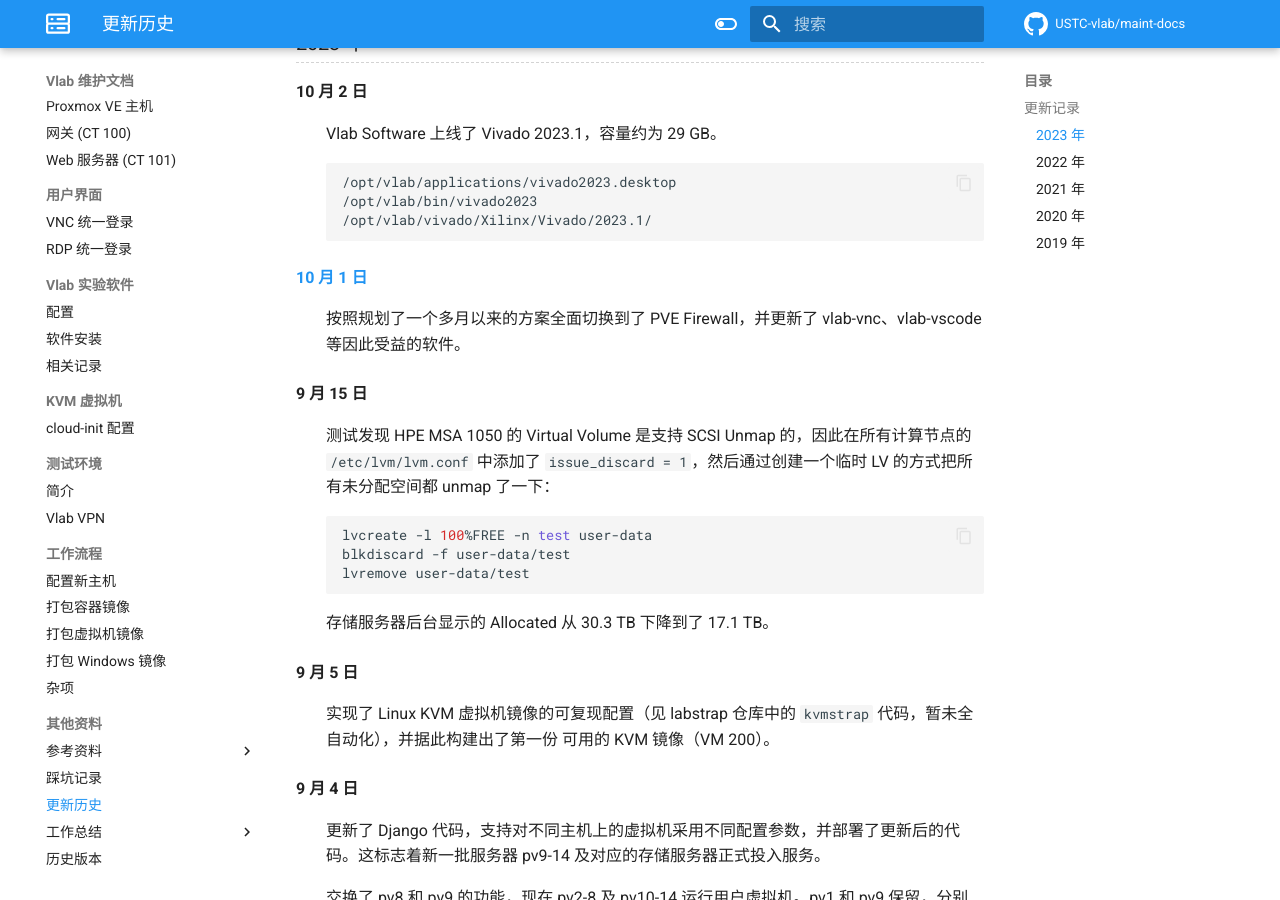
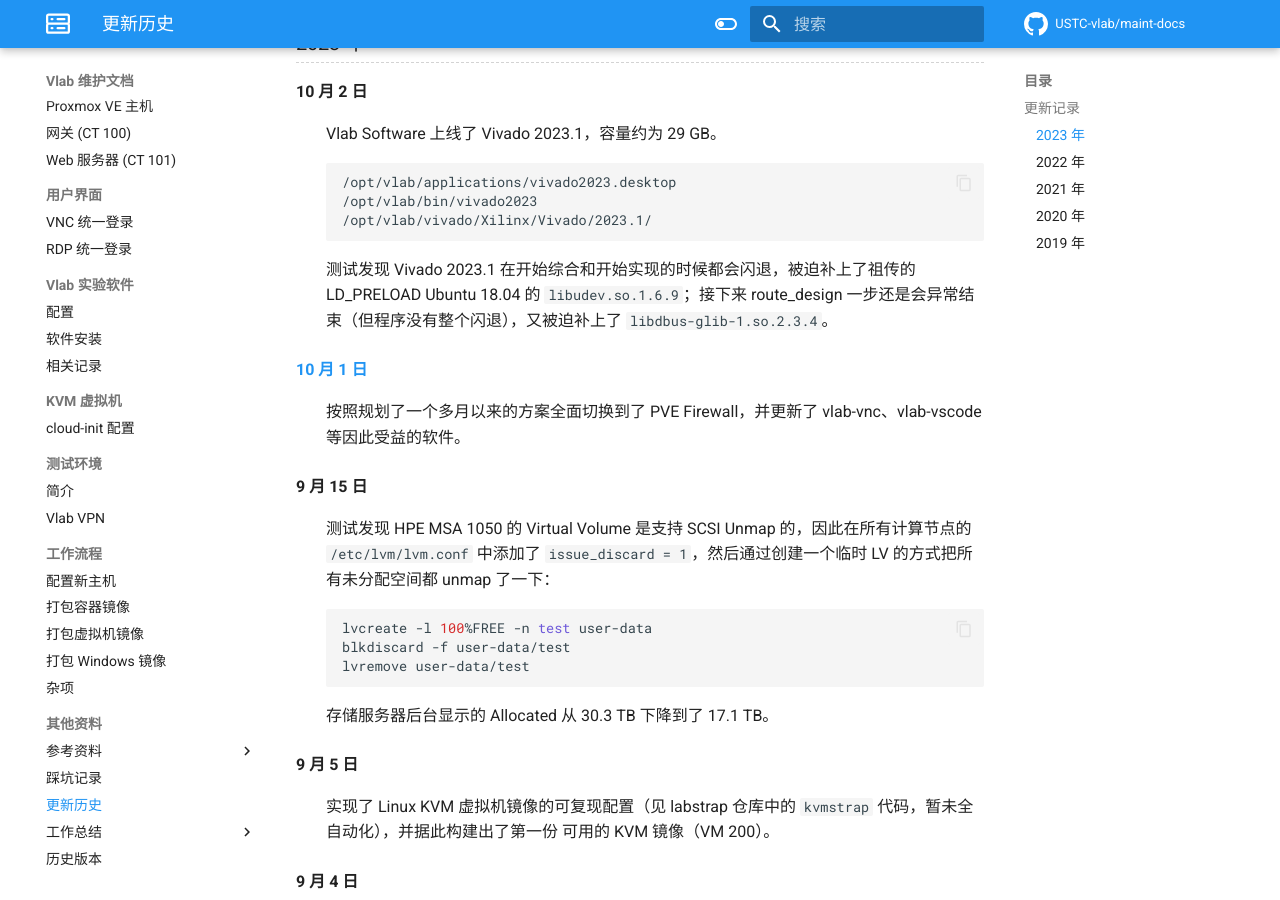
Before and after one commit to USTC-vlab/maint-docs, an MkDocs documentation site: the page built from docs/changelog.md, in a window 1280 px wide and 900 px high, scrolled down 341 px. Built offline with MkDocs 1.6.1 and Material for MkDocs 9.7.7, drawn with Linux system fonts in a browser that asks for light colours; comment, search, counter and statistics services are not loaded.

Commit message:
changelog: Issues with Vivado 2023.1, same LD_PRELOAD solution

````diff
--- a/docs/changelog.md
+++ b/docs/changelog.md
@@ -17,6 +17,8 @@
     /opt/vlab/bin/vivado2023
     /opt/vlab/vivado/Xilinx/Vivado/2023.1/
     ```
+
+    测试发现 Vivado 2023.1 在开始综合和开始实现的时候都会闪退，被迫补上了祖传的 LD\_PRELOAD Ubuntu 18.04 的 `libudev.so.1.6.9`；接下来 route_design 一步还是会异常结束（但程序没有整个闪退），又被迫补上了 `libdbus-glib-1.so.2.3.4`。
 
 [10 月 1 日](records/2023-10-01.md)
 
````
